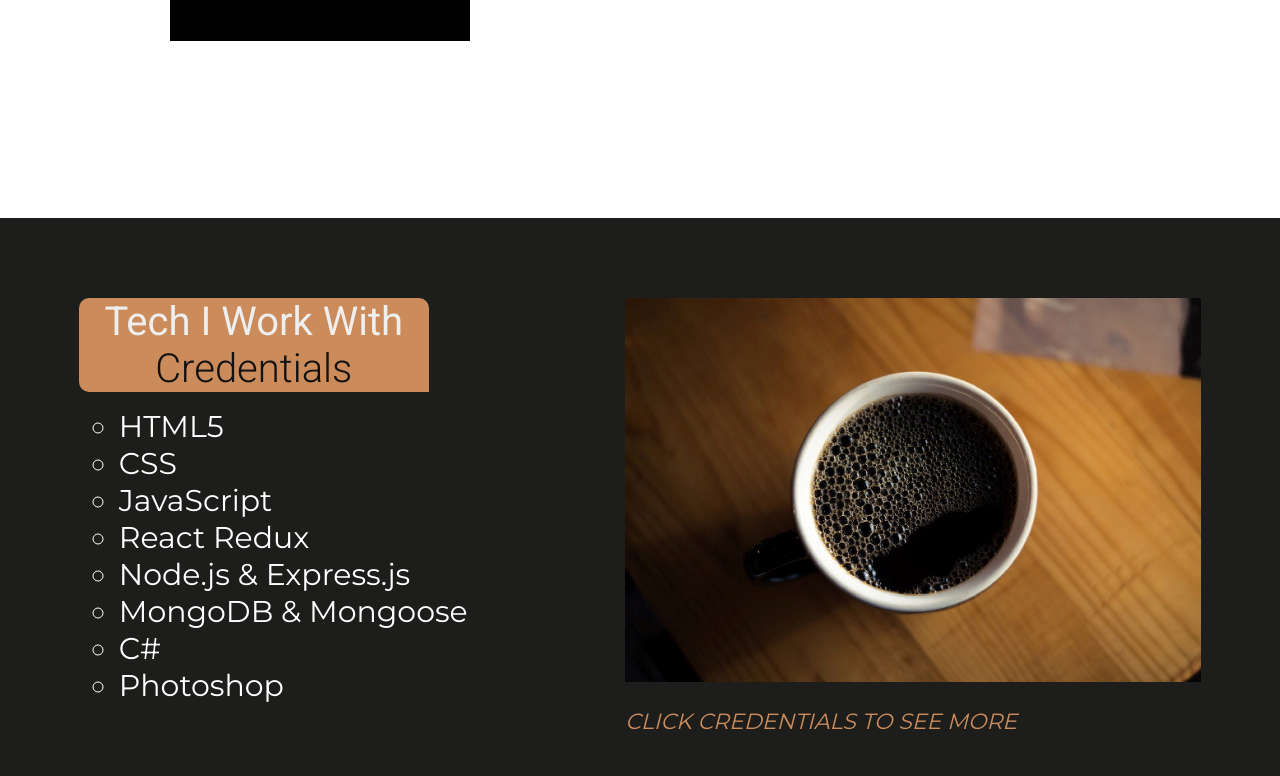
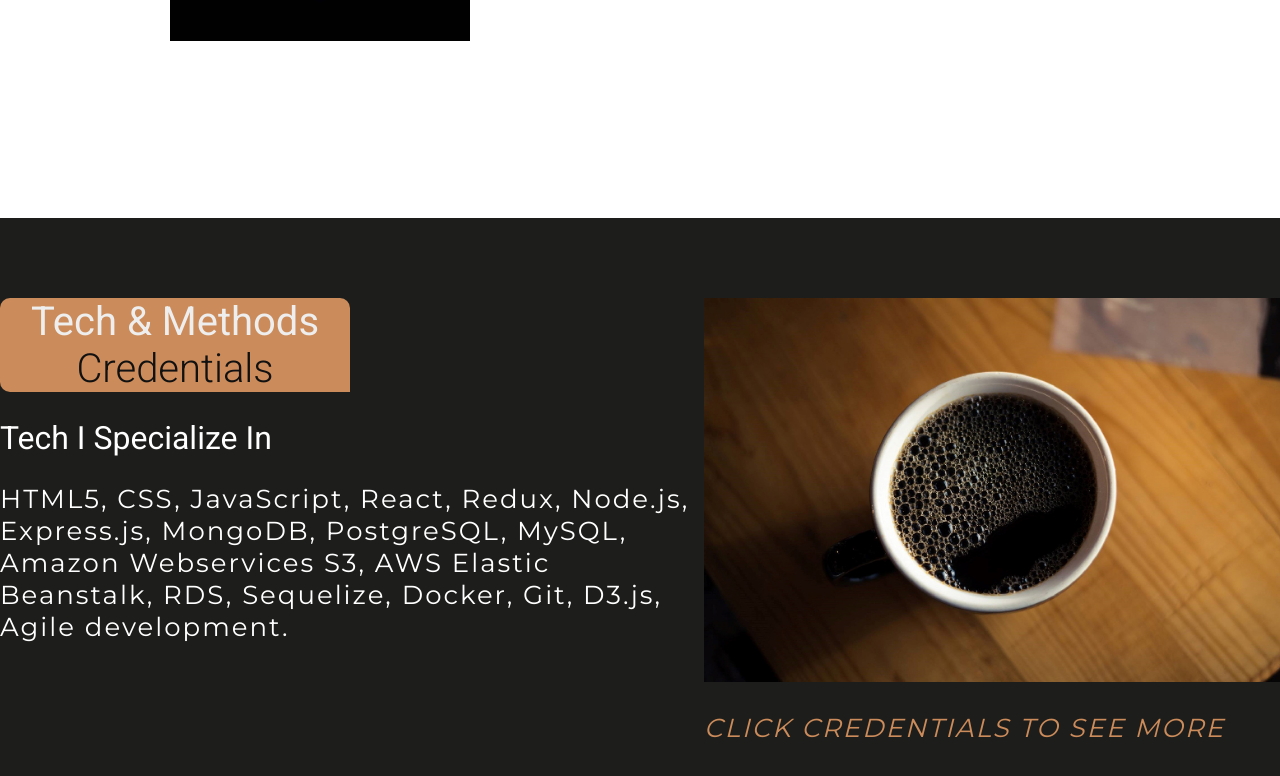
Before and after one commit to LudwigThePig/ludwigThePig.com, a React (Create React App) app: page / in a window 1280 px wide. Shown: the part 662-1438 px from the top of the page. Built offline with nearby package versions, Linux system fonts and the light colour scheme.

Commit message:
Added to text section

```diff
--- a/src/App.scss
+++ b/src/App.scss
@@ -242,9 +242,12 @@ ul{
     font-size: 30px;
     list-style-type: circle;
   }
+  p {
+    font-size: 26px;
+    letter-spacing: 2px;
+  }
   .right-col{
     p{
-      font-size: 22px;
       color: $secondary-clr;
       font-style: italic;
     }
--- a/src/components/BodyComponents/Tech.js
+++ b/src/components/BodyComponents/Tech.js
@@ -21,19 +21,13 @@ class Tech extends Component{
         <div id="tech" className="body">
           <div className="left-col">
           <div className="mininav-wrapper">
-              <h1 onClick={this.handleClick}>Tech I Work With</h1>
+              <h1 onClick={this.handleClick}>Tech & Methods</h1>
               <h1 className='disabled' onClick={this.handleClick}>Credentials</h1>
             </div>
-            <ul>
-              <li>HTML5</li>
-              <li>CSS</li>
-              <li>JavaScript</li>
-              <li>React  Redux</li>
-              <li>Node.js & Express.js</li>
-              <li>MongoDB & Mongoose</li>
-              <li>C#</li>
-              <li>Photoshop</li>
-            </ul>
+            <h2>Tech I Specialize In</h2>
+            <p>
+              HTML5, CSS, JavaScript, React, Redux, Node.js, Express.js, MongoDB, PostgreSQL, MySQL, Amazon Webservices S3, AWS Elastic Beanstalk, RDS, Sequelize, Docker, Git, D3.js, Agile development.
+            </p>
           </div>
           <div className="right-col">
             <img src={coffee} alt="81301 Coffee" />
@@ -46,7 +40,7 @@ class Tech extends Component{
         <div id="tech" className="body">
           <div className="left-col">
             <div className="mininav-wrapper">
-              <h1 className='disabled' onClick={this.handleClick}>Tech I Work With</h1>
+              <h1 className='disabled' onClick={this.handleClick}>Tech & Methods</h1>
               <h1 onClick={this.handleClick}>Credentials</h1>
             </div>
             <ul>
```
